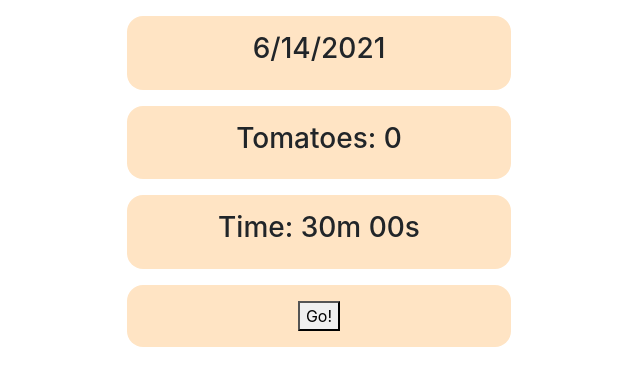
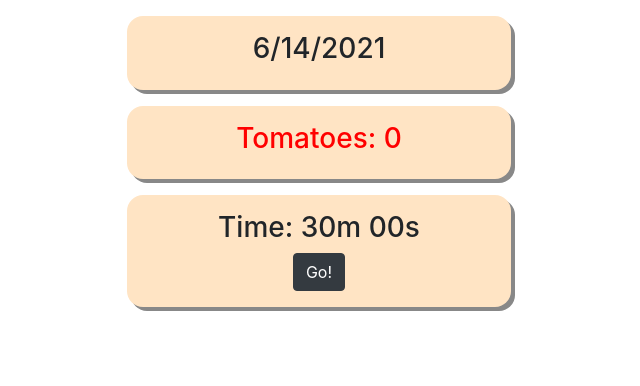
Before and after one commit to rmthorpe/tomato-dashboard, a Flask app: page / in a window 1280 px wide. Shown: the top 386 px of the page, without its empty margins (321-961 px from the left). Run offline with Flask 2, Linux system fonts and the light colour scheme; data comes from the database, SQL or seed files in the repository; some libraries are stand-ins or nearby versions.

Commit message:
minor cosmetics

```diff
--- a/static/index.css
+++ b/static/index.css
@@ -7,4 +7,9 @@
     background-color: bisque;
     width: 30%;
     border-radius: 16px;
+    box-shadow: 4px 4px #888888;
 }
+
+#count {
+    color: red;
+}
--- a/templates/index.html
+++ b/templates/index.html
@@ -14,9 +14,7 @@
         </div>
         <div class = "basic-card">
             <h3 id="time" class="time"> Time: 30m 00s</h3>
-        </div>
-        <div class = "basic-card">
-            <button onclick="timer()"> Go! </button>
+            <button type="button" class="btn btn-dark" onclick="timer()"> Go! </button>
         </div>
     </body>
 
@@ -30,8 +28,8 @@
         }
 
         function timer() {
-            mins = 0;
-            secs = 4;
+            mins = pom;
+            secs = 0;
             let x = setInterval(function(){
 
                 // Timer complete
```
